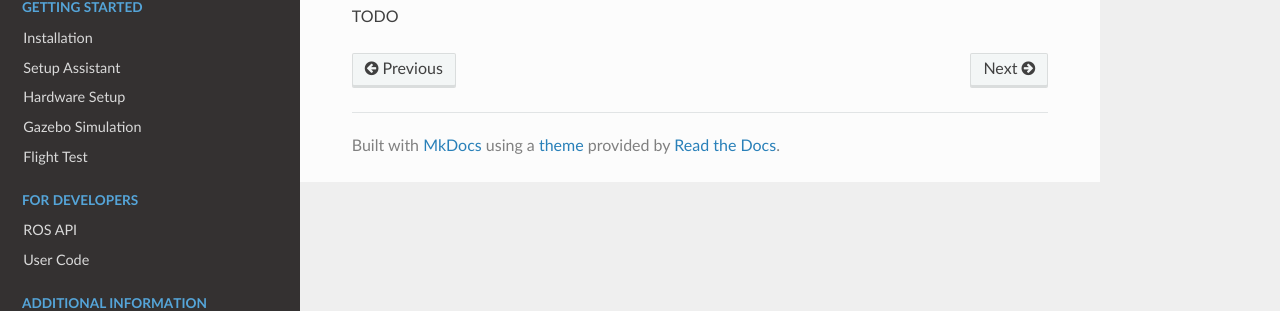
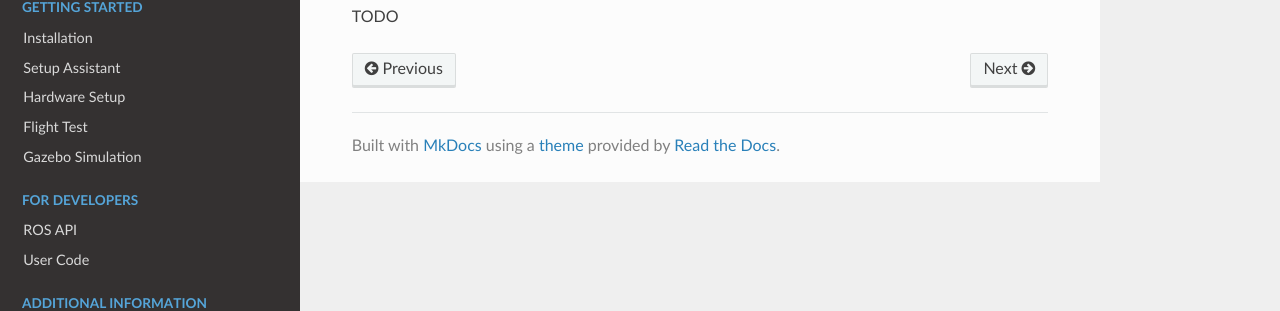
Before and after one commit to TobasFlightControl/tobas_wiki_ja, an MkDocs documentation site: the page built from docs/what_is_uadf.md, in a window 1280 px wide. Shown: the part 155-466 px from the top of the page. Built offline with MkDocs 1.6.1, drawn with Linux system fonts in a browser that asks for light colours; nearby versions of some CDN libraries; part of the change alters nothing that is shown.

```diff
--- a/mkdocs.yaml
+++ b/mkdocs.yaml
@@ -6,8 +6,8 @@ nav:
       - Installation: installation.md
       - Setup Assistant: setup_assistant.md
       - Hardware Setup: hardware_setup.md
+      - Flight Test: flight_test.md
       - Gazebo Simulation: gazebo_simulation.md
-      - Flight Test: flight_test.md
   - For Developers:
       - ROS API: ros_api.md
       - User Code: user_code.md
```
